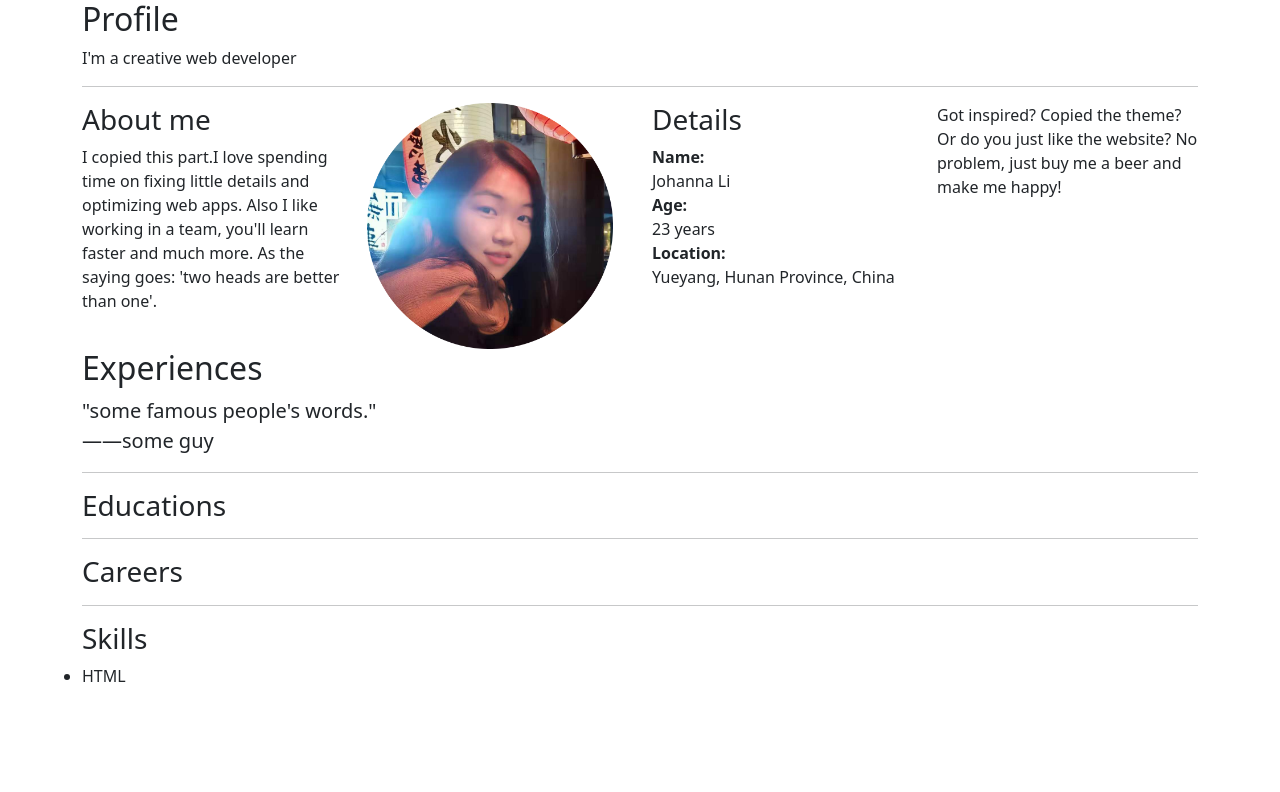
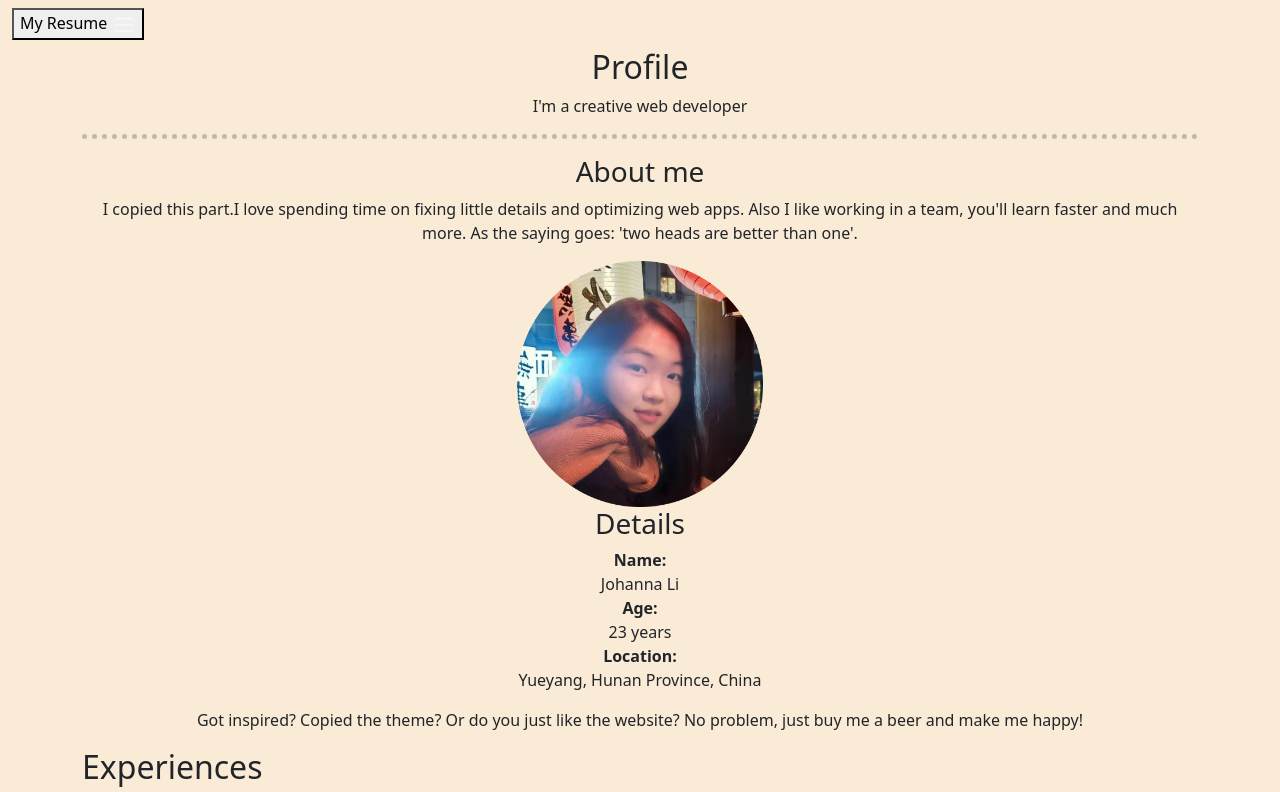
Before and after one commit to JohannaShidao/CV, a plain HTML site: page index.html in a window 1280 px wide. Shown: the top 792 px of the page. Drawn offline with nearby package versions, Linux system fonts and the light colour scheme.

Commit message:
Add files via upload
update nav and center

```diff
--- a/index.html
+++ b/index.html
@@ -6,23 +6,55 @@
   <title>Johanna Li - Web Developer- Interactive Resume</title>
   <link href="https://cdn.jsdelivr.net/npm/bootstrap@5.2.2/dist/css/bootstrap.min.css" rel="stylesheet" integrity="sha384-Zenh87qX5JnK2Jl0vWa8Ck2rdkQ2Bzep5IDxbcnCeuOxjzrPF/et3URy9Bv1WTRi" crossorigin="anonymous">
 <script src="https://cdn.jsdelivr.net/npm/bootstrap@5.2.2/dist/js/bootstrap.bundle.min.js" integrity="sha384-OERcA2EqjJCMA+/3y+gxIOqMEjwtxJY7qPCqsdltbNJuaOe923+mo//f6V8Qbsw3" crossorigin="anonymous"></script>
+<!-- bootstrap core css-->
+<style>
+  body{
+    background-color:antiquewhite
+  }
+  hr{
+    border-style: dotted none none;
+    border-width:thick;
+  }
+</style>
+<!--begin inspectlet embed code-->
 </head>
 
-<body>
+<body data-bs-spy="scroll" data-target="#navbar-example">
+  <!--<div id="top" class="jumbotron" data-src="" data-position="">
+  </div>-->
+  <nav class="navbar navbar-dark"  id="navbar-example" >
+   <div class="container-fluid">
+    <button type="button" class="navbar-toggle" data-toggle="collapse" data-target=".navbar-ex1-collapse">
+      <span class="sr-only">My Resume</span>
+      <span class="navbar-toggler-icon"></span>
+    </button>
+   </div>
+   <!--collect content for toggling-->
+   <div class="collapse navbar-collapse navbar-ex1-collapse">
+    <ul class="nav navbar-nav">
+      <li class="active"><a href="#profile">Profile</a></li>
+      <li><a href="#experiences">Experiences</a></li>
+      <li><a href="#abilities">Abilities</a></li>
+      <li><a href="#projects">Projects</a></li>
+      <li><a href="#contact">Contact</a></li>
+    </ul>
+   </div>
+  </nav>
+  <!--content-->
   <div class="background-white">
-    <div id="profile" class="container">
+    <div id="profile" class="container text-center">
       <h2>Profile</h2>
       <p>I'm a creative web developer</p>
       <hr>
-      <div class="row">
-        <div class="col-md">
+      <div class="container text-center" >
+        <div class="col align-self-center">
           <h3>About me</h3>
           <p>I copied this part.I love spending time on fixing little details and optimizing web apps. Also I like working in a team, you'll learn faster and much more. As the saying goes: 'two heads are better than one'.</p>
         </div>
-        <div class="col-md textcenter">
+        <div class="col align-self-center">
           <img src="profile.png" alt="my photo" width="246" height="246">
         </div>
-        <div class="col-md">
+        <div class="align-self-center">
           <h3>Details</h3>
           <p>
             <strong>Name:</strong>
```
